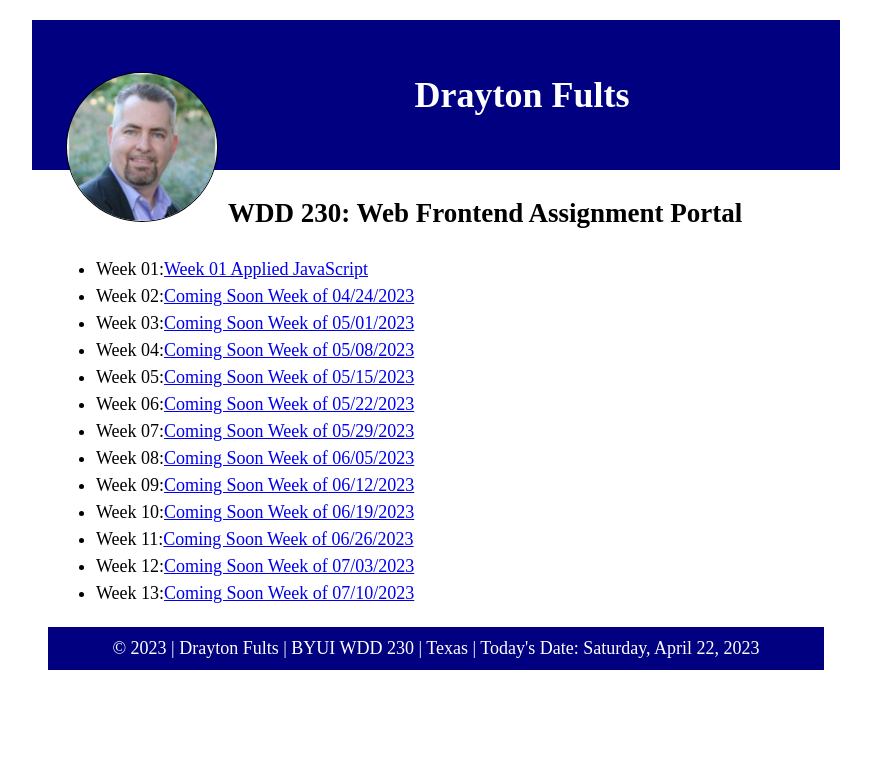
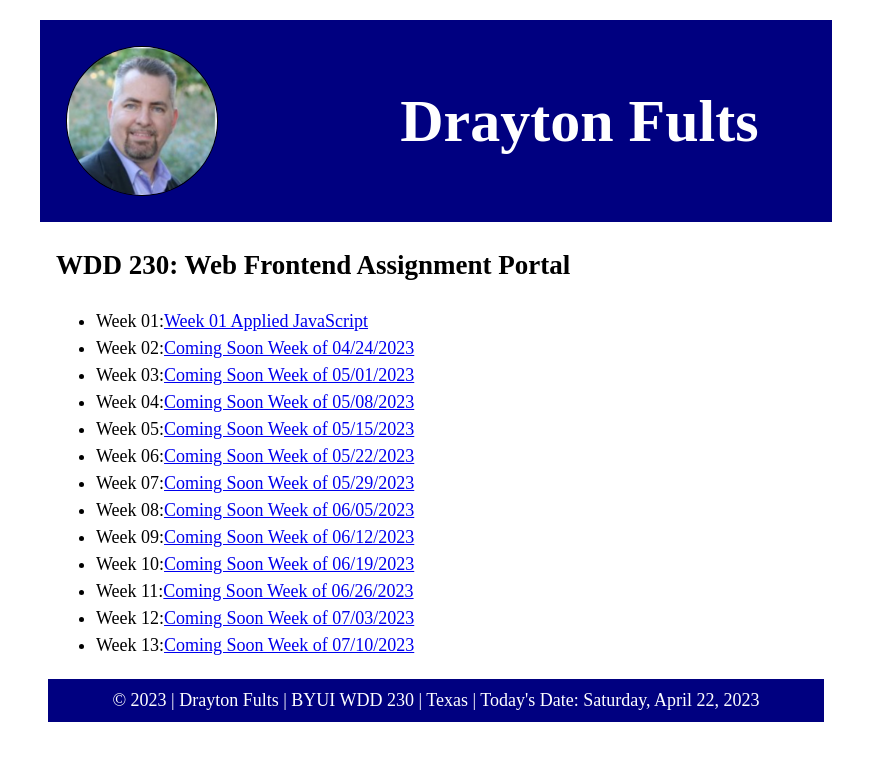
Before and after one commit to ful16022/wdd230, a plain HTML site: page index.html in a window 1280 px wide. Shown: the whole page, without its empty margins (204-1075 px from the left). Drawn offline with Linux system fonts and the light colour scheme.

Commit message:
added grid

```diff
--- a/index.html
+++ b/index.html
@@ -15,8 +15,10 @@
 
   <body>
     <header>
-      <p><img src="images/self.png" alt="Drayton Fults photo" />
-      <h1>Drayton Fults</h1></p>
+      <div class="grid-container">
+      <div class="grid-item"><img src="images/self.png" alt="Drayton Fults photo" /></div>
+      <div class="grid-item"><h1>Drayton Fults</h1></div>
+    </div>
     </header>
 
     <main>
--- a/styles/main.css
+++ b/styles/main.css
@@ -20,10 +20,11 @@ footer {
 }
 
 header {
-  padding: 1.5rem;
+  padding: 1rem;
+
 }
 
-p img {
+img {
   float: left;
 
 
@@ -32,3 +33,18 @@ p img {
   border: 1px solid #000;
   width: 150px;
 }
+
+.grid-container {
+  display: grid;
+  grid-template-columns: auto auto ;
+  //*background-color: #2196F3;
+  padding: 10px;*//
+}
+.grid-item {
+  /*background-color: rgba(255, 255, 255, 0.8);
+  border: 1px solid rgba(0, 0, 0, 0.8);
+  padding: 20px;*/
+  font-size: 30px;
+  text-align: center;
+
+}
```
